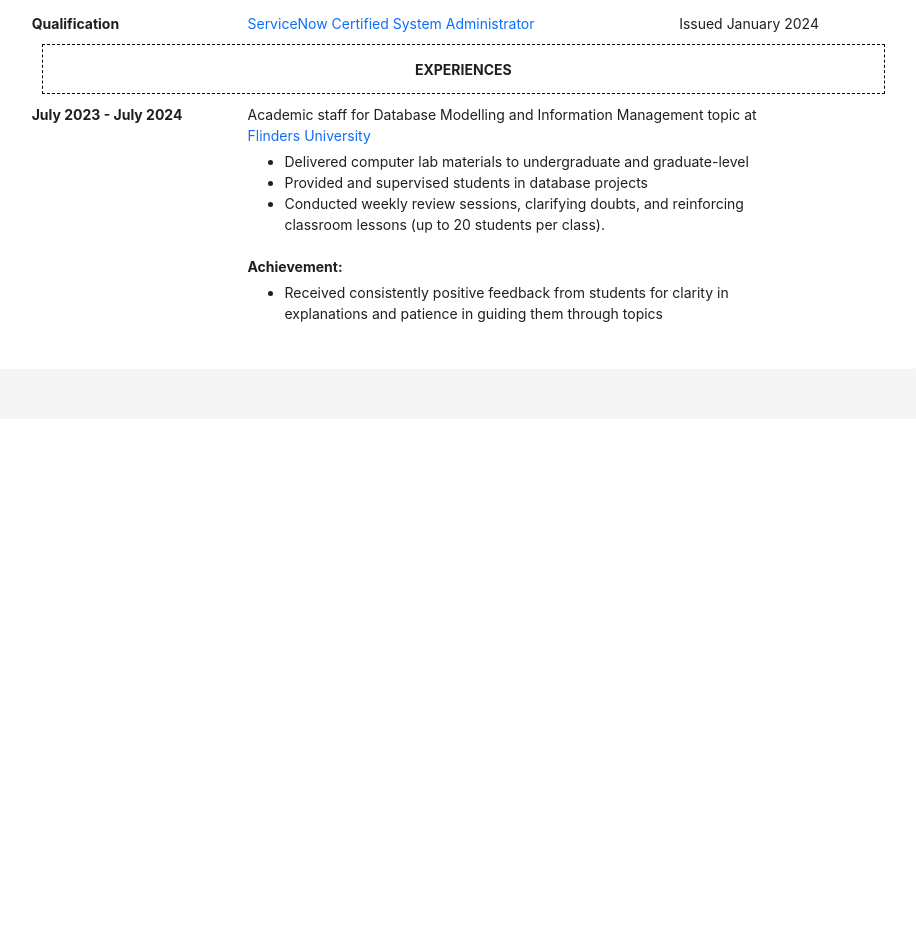
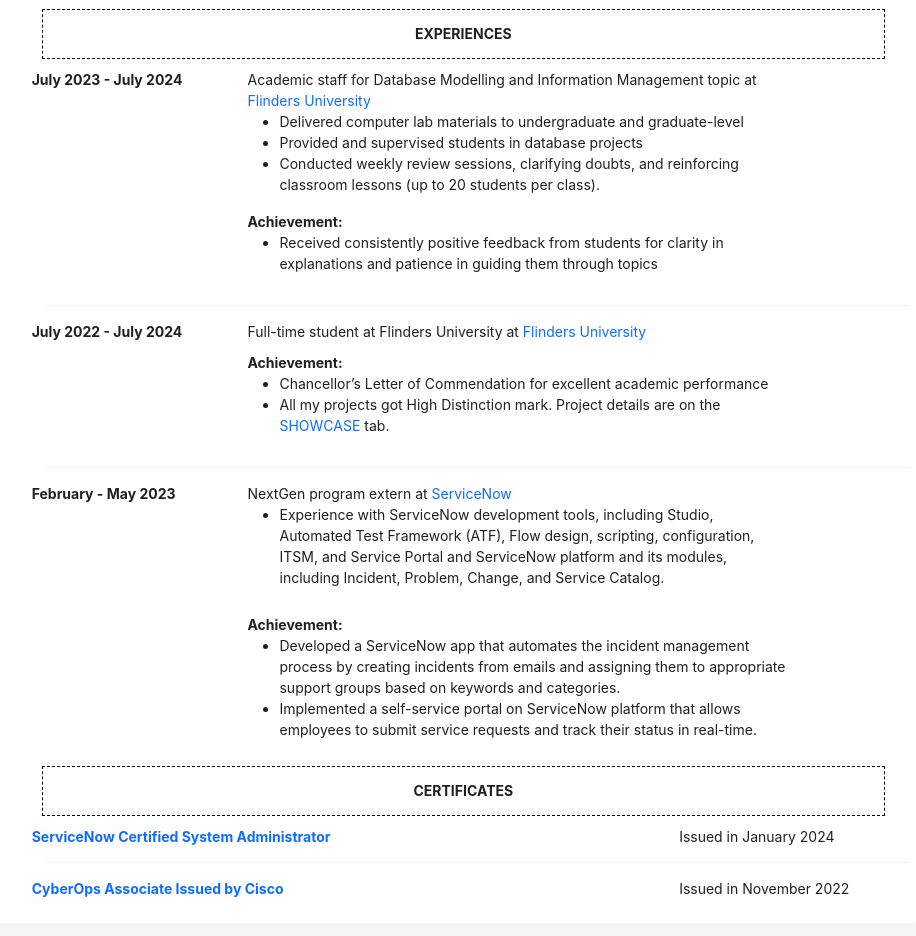
Before and after one commit to HazelV16/hazelvuong, a React (Create React App) app: page /resume in a window 1280 px wide. Shown: the part 730-1666 px from the top of the page, without its empty margins (263-1179 px from the left). Before the commit the page ends 1149 px from the top, so only its background shows below. Built offline with nearby package versions, Linux system fonts and the light colour scheme.

Commit message:
Add more components into Resume.js

```diff
--- /dev/null
+++ b/src/components/Certificates.js
@@ -0,0 +1,105 @@
+import React from 'react';
+import {Col, Divider, Row} from "antd";
+const Certificates = () => {
+    return (
+        <>
+            <Row>
+                <Col
+                    xs={{
+                        span: 5,
+                        offset: 1,
+                    }}
+                    lg={{
+                        span: 10,
+                        offset: 0,
+                    }}
+                    style={{
+                        flexWrap: 'wrap',
+                        fontWeight: 'bold',
+                    }}
+                >
+                    <a href="https://drive.google.com/file/d/1Hu6QuzDavtCocSIh53MR6TzpXCOJdIs6/view" target="_blank"
+                       style={{textDecoration: 'none'}}>
+                        ServiceNow Certified System Administrator
+                    </a>
+                </Col>
+                <Col
+                    xs={{
+                        span: 11,
+                        offset: 1,
+                    }}
+                    lg={{
+                        span: 4,
+                        offset: 2,
+                    }}
+
+                >
+                </Col>
+                <Col
+                    xs={{
+                        span: 5,
+                        offset: 1,
+                    }}
+                    lg={{
+                        span: 6,
+                        offset: 2,
+                    }}
+                >
+                    Issued in January 2024
+                </Col>
+            </Row>
+
+            <Divider style={{
+                margin: '15px',
+            }} />
+
+            <Row>
+                <Col
+                    xs={{
+                        span: 5,
+                        offset: 1,
+                    }}
+                    lg={{
+                        span: 10,
+                        offset: 0,
+                    }}
+                    style={{
+                        flexWrap: 'wrap',
+                        fontWeight: 'bold',
+                    }}
+                >
+                    <a href="https://www.credly.com/badges/96ff5142-e799-4570-9637-29d915743362/public_url"
+                       target="_blank" style={{textDecoration: 'none'}}>
+                        CyberOps Associate Issued by Cisco
+                    </a>
+                </Col>
+                <Col
+                    xs={{
+                        span: 11,
+                        offset: 1,
+                    }}
+                    lg={{
+                        span: 4,
+                        offset: 2,
+                    }}
+
+                >
+                </Col>
+                <Col
+                    xs={{
+                        span: 5,
+                        offset: 1,
+                    }}
+                    lg={{
+                        span: 6,
+                        offset: 2,
+                    }}
+                >
+                    Issued in November 2022
+                </Col>
+            </Row>
+        </>
+    )
+}
+
+export default Certificates;
--- a/src/components/Experiences.js
+++ b/src/components/Experiences.js
@@ -1,5 +1,6 @@
 import React from 'react';
-import {Col, Row} from "antd";
+import {Col, Divider, Row} from "antd";
+import {Link} from "react-router-dom";
 const Experiences = () => {
     const rowStyle = {
         // margin: '0px',
@@ -18,7 +19,7 @@
             <Row>
                 <Col xs={2} sm={4} md={6} lg={8} xl={6}>
                 </Col>
-                <Col xs={2} sm={4} md={6} lg={8} xl={15} style={{margin:'5px'}}>
+                <Col xs={2} sm={4} md={6} lg={8} xl={15}>
                     <ul>
                         <li>Delivered computer lab materials to undergraduate and graduate-level</li>
                         <li>Provided and supervised students in database projects</li>
@@ -38,13 +39,88 @@
             <Row>
                 <Col xs={2} sm={4} md={6} lg={8} xl={6}>
                 </Col>
-                <Col xs={2} sm={4} md={6} lg={8} xl={15} style={{margin:'5px'}}>
+                <Col xs={2} sm={4} md={6} lg={8} xl={15}>
                     <ul>
                         <li>Received consistently positive feedback from students for clarity in explanations and patience in guiding them through topics</li>
                     </ul>
                 </Col>
             </Row>
 
+            <Divider style={{
+                margin: '15px',
+            }} />
+
+            <Row>
+                <Col xs={2} sm={4} md={6} lg={8} xl={6}>
+                    <strong>July 2022 - July 2024</strong>
+                </Col>
+                <Col xs={2} sm={4} md={6} lg={8} xl={15}>
+                    Full-time student at Flinders University at <a href="https://www.flinders.edu.au/" target="_blank" style={{ textDecoration: 'none' }}>Flinders University</a>
+                </Col>
+            </Row>
+
+            <Row>
+                <Col xs={2} sm={4} md={6} lg={8} xl={6}>
+                </Col>
+                <Col xs={2} sm={4} md={6} lg={8} xl={15} style={{marginTop:'10px'}}>
+                    <strong>Achievement:</strong>
+                </Col>
+            </Row>
+
+            <Row>
+                <Col xs={2} sm={4} md={6} lg={8} xl={6}>
+                </Col>
+                <Col xs={2} sm={4} md={6} lg={8} xl={15}>
+                    <ul>
+                        <li>Chancellor’s Letter of Commendation for excellent academic performance</li>
+                        <li>All my projects got High Distinction mark. Project details are on the <Link to="/Showcase" style={{ textDecoration: 'none' }}>SHOWCASE</Link> tab.</li>
+                    </ul>
+                </Col>
+            </Row>
+
+            <Divider style={{
+                margin: '15px',
+            }} />
+
+            <Row>
+                <Col xs={2} sm={4} md={6} lg={8} xl={6}>
+                    <strong>February - May 2023</strong>
+                </Col>
+                <Col xs={2} sm={4} md={6} lg={8} xl={15}>
+                    NextGen program extern at <a href="https://www.servicenow.com/au/company/global-impact/social/digital-readiness/nextgen.html" target="_blank" style={{ textDecoration: 'none' }}>ServiceNow</a>
+                </Col>
+            </Row>
+
+            <Row>
+                <Col xs={2} sm={4} md={6} lg={8} xl={6}>
+                </Col>
+                <Col xs={2} sm={4} md={6} lg={8} xl={15}>
+                    <ul>
+                        <li>Experience with ServiceNow development tools, including Studio, Automated Test Framework (ATF), Flow design, scripting, configuration, ITSM, and Service Portal and ServiceNow platform and its modules, including Incident, Problem, Change, and Service Catalog.</li>
+                    </ul>
+                </Col>
+            </Row>
+
+            <Row>
+                <Col xs={2} sm={4} md={6} lg={8} xl={6}>
+                </Col>
+                <Col xs={2} sm={4} md={6} lg={8} xl={15} style={{marginTop:'10px'}}>
+                    <strong>Achievement:</strong>
+                </Col>
+            </Row>
+
+            <Row>
+                <Col xs={2} sm={4} md={6} lg={8} xl={6}>
+                </Col>
+                <Col xs={2} sm={4} md={6} lg={8} xl={15}>
+                    <ul>
+                        <li>Developed a ServiceNow app that automates the incident management process by creating incidents from emails and assigning them to appropriate support groups based on keywords and categories.</li>
+                        <li>Implemented a self-service portal on ServiceNow platform that allows employees to submit service requests and track their status in real-time.</li>
+                    </ul>
+                </Col>
+            </Row>
+
+
         </>
     )
 }
--- a/src/components/Resume.js
+++ b/src/components/Resume.js
@@ -3,6 +3,7 @@
 import Educations from "./Educations";
 import Skills from "./Skills";
 import Experiences from "./Experiences";
+import Certificates from "./Certificates";
 const { Content} = Layout;
 // const onChange = (link) => {
 //     console.log('Anchor:OnChange', link);
@@ -54,6 +55,11 @@
                                         href: '#experiences',
                                         title: 'EXPERIENCES',
                                     },
+                                    {
+                                        key: 'certificates',
+                                        href: '#certificates',
+                                        title: 'CERTIFICATES',
+                                    },
                                 ]}
                             />
                         </Col>
@@ -61,7 +67,8 @@
                         {/*<Col flex="auto">*/}
                         <Col span={20}>
                             <Divider orientation="left" style={{fontSize: 30}}>RESUME</Divider>
-                            <a href="/Hazel_Vuong_CV.pdf" download className="resume-download-link" id="resume" style={{ textDecoration: 'none' }}>
+                            <a href="/Hazel_Vuong_CV.pdf" download className="resume-download-link" id="resume"
+                               style={{textDecoration: 'none', fontSize: 25}}>
                                 Download PDF file of Resume
                             </a>
 
@@ -102,7 +109,7 @@
                             <Skills/>
 
                             <div
-                                id = "experiences"
+                                id="experiences"
                                 style={{
                                     border: 1,
                                     borderColor: "black",
@@ -118,6 +125,24 @@
                                 EXPERIENCES
                             </div>
                             <Experiences/>
+
+                            <div
+                                id="certificates"
+                                style={{
+                                    border: 1,
+                                    borderColor: "black",
+                                    borderStyle: "dashed",
+                                    borderRadius: 1,
+                                    alignItems: "center",
+                                    height: "50px",
+                                    fontWeight: "bold",
+                                    display: "flex",
+                                    justifyContent: "center",
+                                    margin: '10px',
+                                }}>
+                                CERTIFICATES
+                            </div>
+                            <Certificates/>
                         </Col>
                     </Row>
                 </div>
--- a/src/components/Skills.js
+++ b/src/components/Skills.js
@@ -50,26 +50,6 @@
                 GitHub, VS Code, Postman, ServiceNow, Node-Red, Jetbrains, Azure DevOps, MacOS
             </Col>
         </Row>
-
-        <Divider style={{
-            margin: '15px',
-        }} />
-
-        <Row>
-            <Col xs={2} sm={4} md={6} lg={8} xl={6}>
-                <strong>Qualification</strong>
-            </Col>
-            <Col xs={2} sm={4} md={6} lg={8} xl={12}>
-                <a href="https://drive.google.com/file/d/1Hu6QuzDavtCocSIh53MR6TzpXCOJdIs6/view" target="_blank" style={{ textDecoration: 'none' }}>
-                    ServiceNow Certified System Administrator
-                </a>
-            </Col>
-            <Col xs={2} sm={4} md={6} lg={8} xl={6}>
-                Issued January 2024
-            </Col>
-        </Row>
-
-
         </>
     )
 };
```
Lines whose indentation alone changed are shown as unchanged.
